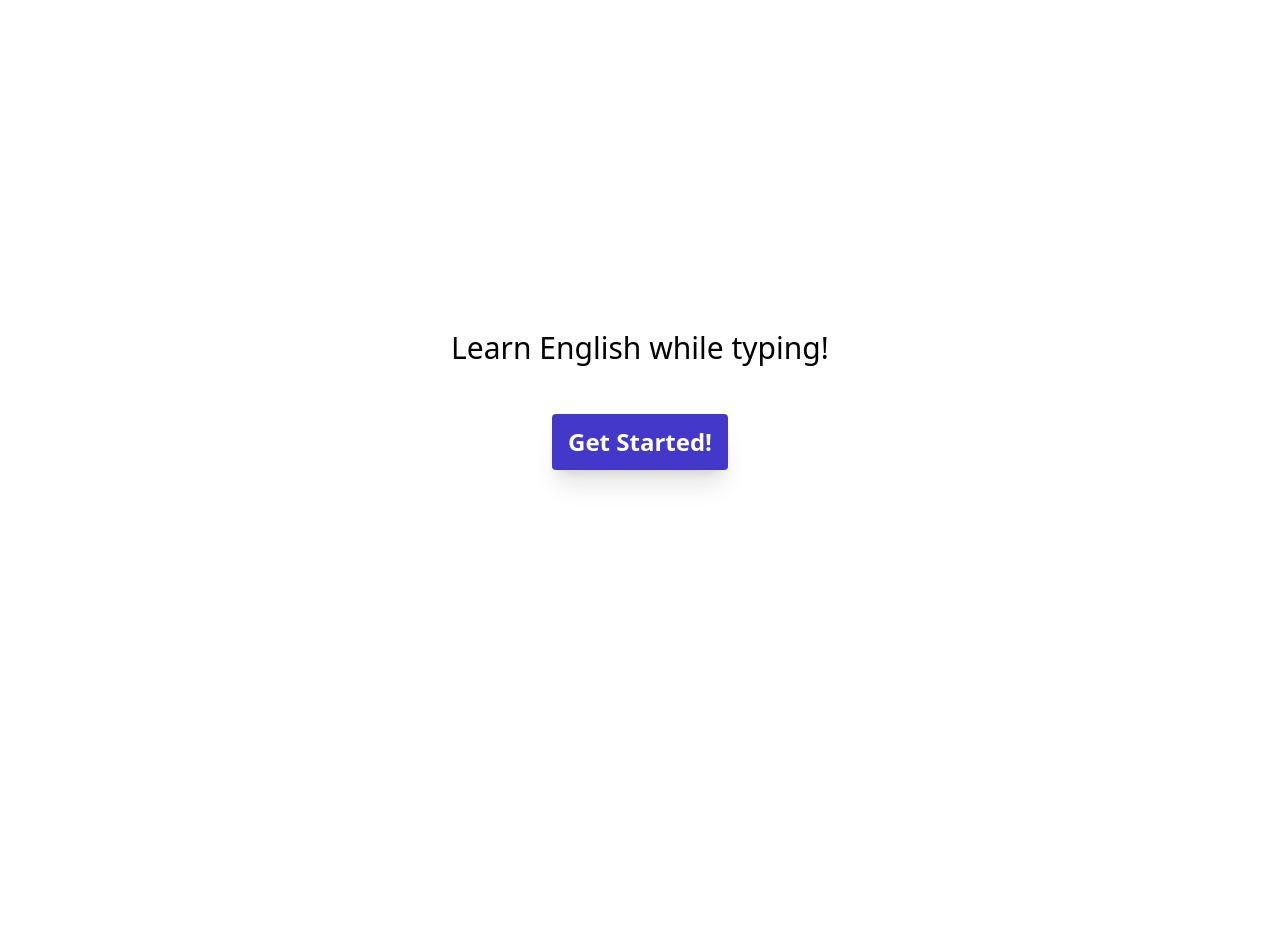
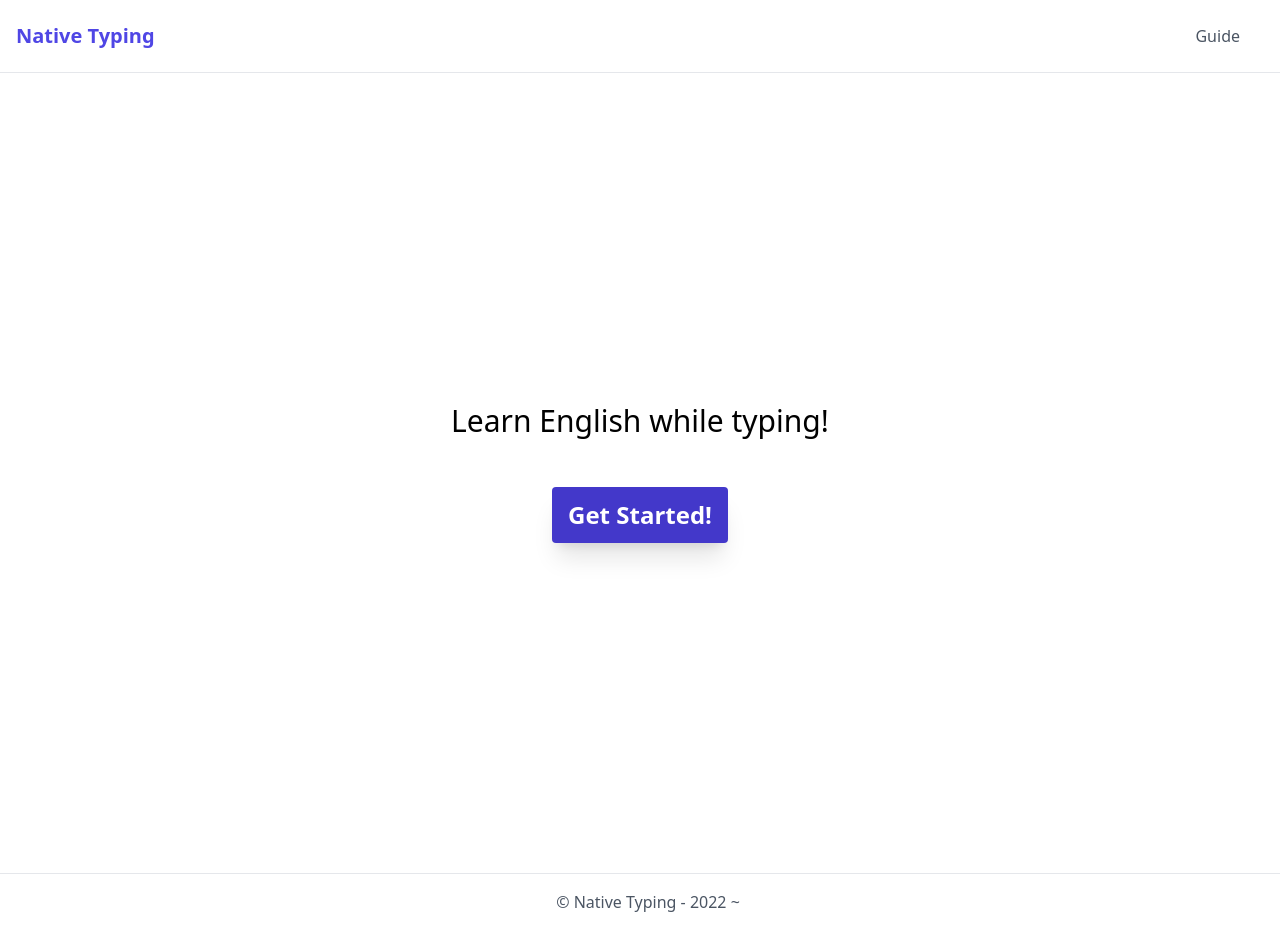
Before and after one commit to agukk/react-typing-app, a React (Create React App) app: page / in a window 1280 px wide. Before the commit the page ends 800 px from the top, so only its background shows below. Built offline with nearby package versions, Linux system fonts and the light colour scheme.

Commit message:
add DefaultLayout and Headline components

```diff
--- a/src/App.js
+++ b/src/App.js
@@ -1,8 +1,11 @@
 import { Headline } from "./components/molecules/Headline";
+import { DefaultLayout } from "./components/templates/DefaultLayout";
 
 function App() {
   return (
-    <Headline></Headline>
+    <DefaultLayout>
+    <Headline/>
+    </DefaultLayout>
   );
 }
 
```
